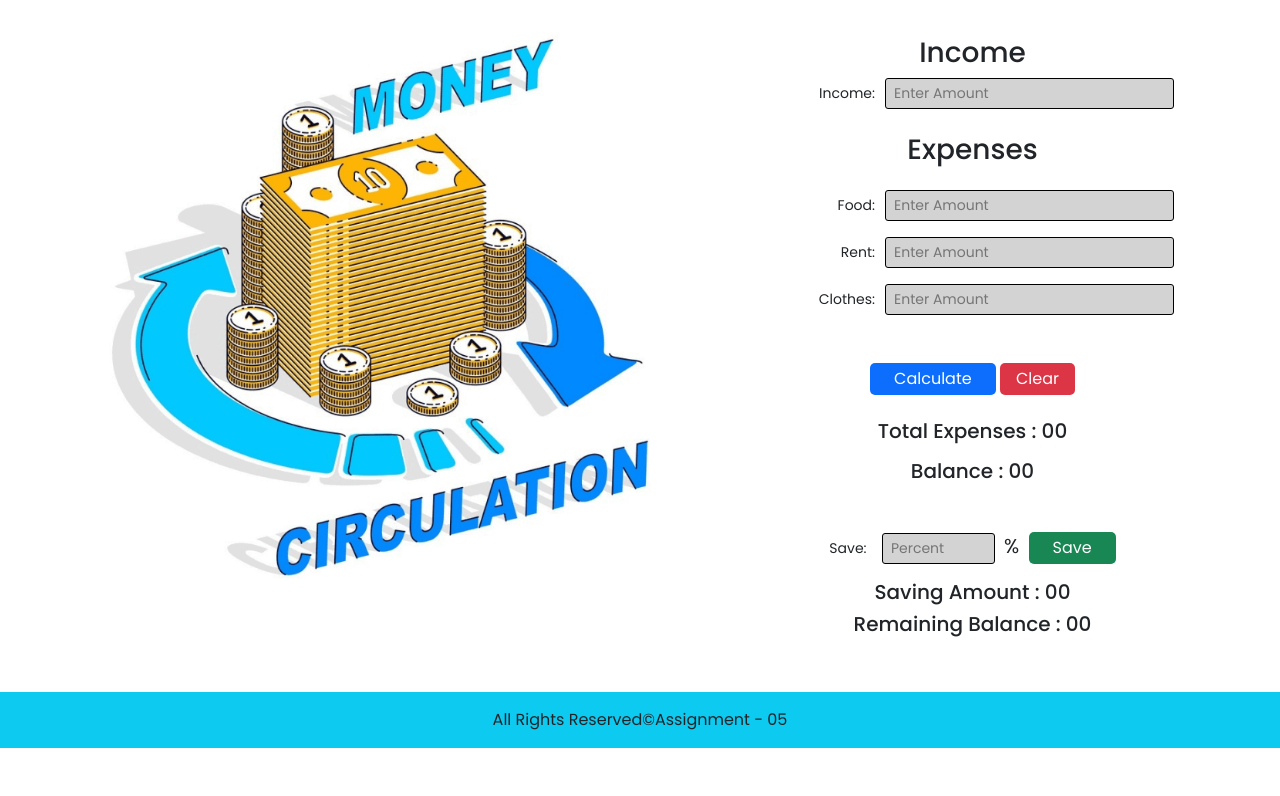
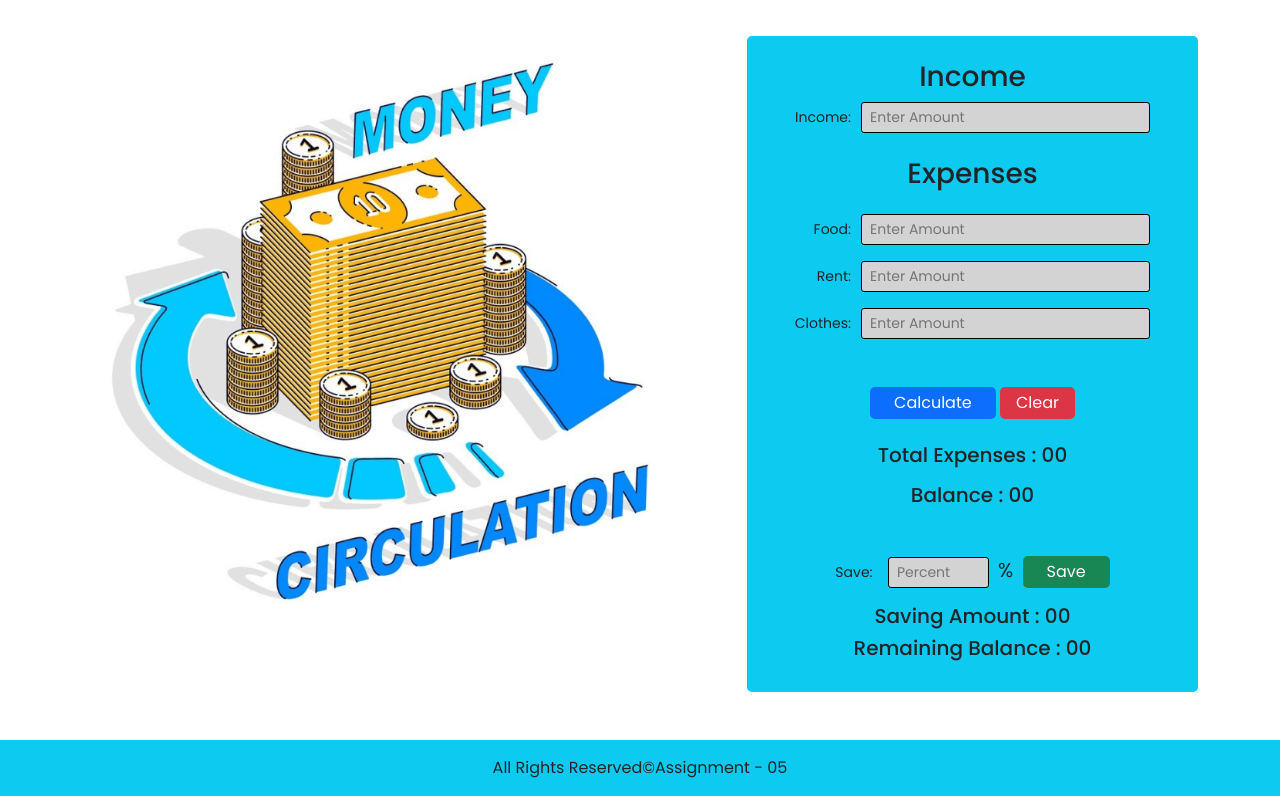
Before and after one commit to emimrulkayes/momey-master, a plain HTML site: page index.html in a window 1280 px wide. Shown: the part 92-888 px from the top of the page. Before the commit the page ends 840 px from the top, so only its background shows below. Drawn offline with Linux system fonts and the light colour scheme.

Commit message:
update finished

```diff
--- a/index.html
+++ b/index.html
@@ -29,9 +29,10 @@
                         </figure>
                     </div>
                     <div class="col-12 col-sm-12 col-md-6 col-lg-5">
+                        <div class="bg-info py-4 px-4 mt-5 rounded-3">
                             <!-- Money calculation area -->
                             <div class="px-4">
-                            <h3 class="text-center mt-5 ">Income</h3>
+                                <h3 class="text-center">Income</h3>
                                 <p class="d-flex align-items-center justify-content-end">
                                     <label>Income:</label>
                                     <input type="text" id="income" class="px-2 py-1" placeholder="Enter Amount">
@@ -100,6 +101,7 @@
                         </div>
                     </div>
                 </div>
+            </div>
         </section>
     </main>
 
```
Lines whose indentation alone changed are shown as unchanged.
